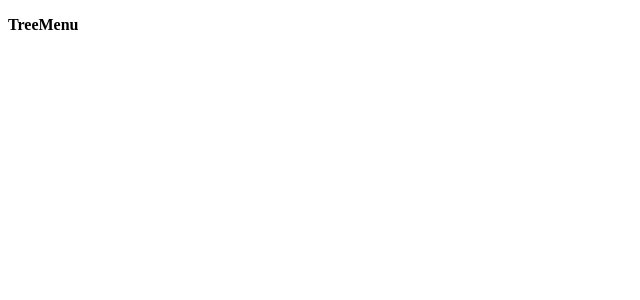
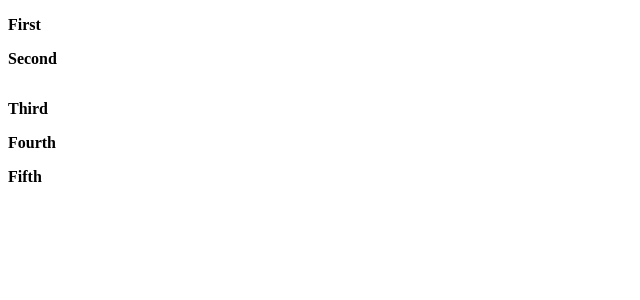
Before and after one commit to dektry/skf_test-task, a React (Create React App) app: page / in a window 1280 px wide. Shown: the top 300 px of the page, without its empty margins (0-640 px from the left). Built offline with nearby package versions, Linux system fonts and the light colour scheme.

Commit message:
basic template, logic and styles

```diff
--- a/package.json
+++ b/package.json
@@ -10,6 +10,7 @@
     "@types/node": "^16.7.13",
     "@types/react": "^17.0.20",
     "@types/react-dom": "^17.0.9",
+    "clsx": "^1.1.1",
     "react": "^18.0.0",
     "react-dom": "^18.0.0",
     "react-scripts": "5.0.0",
--- /dev/null
+++ b/src/components/CollapsibleNode/CollapsibleNode.tsx
@@ -0,0 +1,42 @@
+import { useEffect, useRef, useState } from 'react';
+import clsx from 'clsx';
+
+import { TreeNode } from '../TreeMenu/TreeMenu';
+import styles from './styles.module.css';
+
+interface NodeProps {
+  node: TreeNode;
+  renderNodes: (node: TreeNode, index: number) => void;
+  parenNodeIsCollapsed?: boolean;
+}
+
+export const CollapsibleNode = ({ parenNodeIsCollapsed, node, renderNodes }: NodeProps) => {
+  const collapsibleNodeContainer = useRef<HTMLDivElement>(null);
+
+  const [isCollapsed, setIsCollapsed] = useState(true);
+  const [unCollapsedHeight, setUnCollapsedHeight] = useState('');
+
+  useEffect(() => {
+    const elementHeight = collapsibleNodeContainer.current?.scrollHeight;
+    elementHeight && setUnCollapsedHeight(elementHeight + 'px');
+  }, []);
+
+  useEffect(() => {
+    if (parenNodeIsCollapsed) setIsCollapsed(true);
+  }, [parenNodeIsCollapsed]);
+
+  return (
+    <div>
+      <p onClick={() => setIsCollapsed(!isCollapsed)}>{node.title}</p>
+      <div style={{ transition: 'height 1s', height: isCollapsed ? 0 : unCollapsedHeight }}>
+        <div
+          ref={collapsibleNodeContainer}
+          className={clsx([styles.nodeContainer, styles.nestedLevel, isCollapsed && styles.nestedLevelCollapsed])}
+          onTransitionEnd={() => setUnCollapsedHeight('100%')}
+        >
+          {node.nodes.map(renderNodes, { parenNodeIsCollapsed: isCollapsed })}
+        </div>
+      </div>
+    </div>
+  );
+};
--- /dev/null
+++ b/src/components/CollapsibleNode/index.ts
@@ -0,0 +1,3 @@
+import { CollapsibleNode } from './CollapsibleNode';
+
+export default CollapsibleNode;
--- /dev/null
+++ b/src/components/CollapsibleNode/styles.module.css
@@ -0,0 +1,25 @@
+.nodeContainer {
+    display: flex;
+    flex-direction: column;
+    color: red;
+    margin: 50px;
+}
+
+.nodeContainer p {
+    margin-bottom: 20px;
+    cursor: pointer;
+}
+
+.nestedLevel {
+    padding-left: 20px;
+    overflow: hidden;
+    height: 100%;
+    max-height: 1000px;
+    transition: all 900ms;
+}
+
+.nestedLevelCollapsed {
+    max-height: 0px;
+    padding-left: 0;
+    margin: 0;
+}
--- a/src/components/TreeMenu/TreeMenu.tsx
+++ b/src/components/TreeMenu/TreeMenu.tsx
@@ -1,8 +1,9 @@
 import { useEffect, useState } from 'react';
 
 import styles from './styles.module.css';
+import { CollapsibleNode } from '../CollapsibleNode/CollapsibleNode';
 
-type TreeNode = { title: string; nodes: TreeNode[] };
+export type TreeNode = { title: string; nodes: TreeNode[] };
 
 export const TreeMenu = () => {
   const [data, setData] = useState<TreeNode[] | null>(null);
@@ -11,7 +12,17 @@ export const TreeMenu = () => {
     fetch('./data.json')
       .then(res => res.json())
       .then(data => setData(data));
-  });
+  }, []);
 
-  return data && <p className={styles.bold}>TreeMenu</p>;
+  const renderLevel = function (this: { parenNodeIsCollapsed: boolean }, node: TreeNode, index: number) {
+    if (node.nodes.length) {
+      return (
+        <CollapsibleNode key={node.title + index} node={node} renderNodes={renderLevel} parenNodeIsCollapsed={this?.parenNodeIsCollapsed} />
+      );
+    } else {
+      return <p key={node.title + index}>{node.title}</p>;
+    }
+  };
+
+  return data && <div className={styles.bold}>{data.map(renderLevel)}</div>;
 };
```
Also changed, not shown: 1 other file (tests, documents, lock files or other folders).
